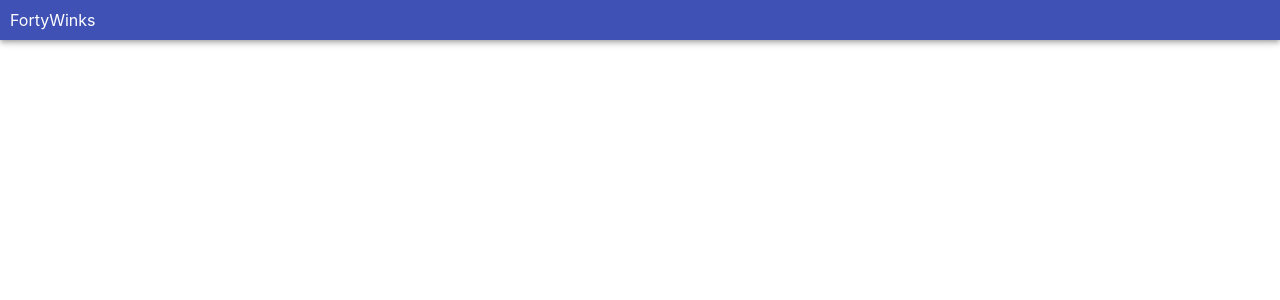
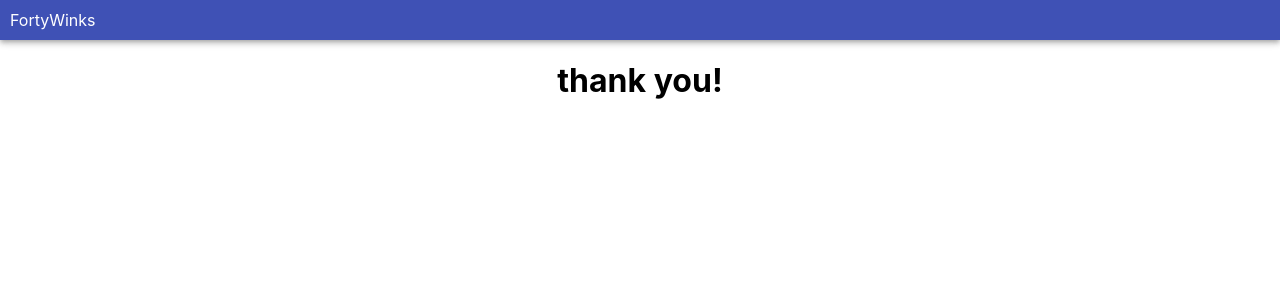
Before and after one commit to simon-norman/ui-forty-winks, a React (Create React App) app: page /thank-you in a window 1280 px wide. Shown: the top 300 px of the page. Built offline with nearby package versions, Linux system fonts and the light colour scheme.

Commit message:
added confirmation page component and tests

```diff
--- a/src/App.js
+++ b/src/App.js
@@ -4,6 +4,7 @@ import ShelterList from './ShelterList';
 import { BrowserRouter, Route, Switch } from 'react-router-dom';
 import NavBar from './NavBar';
 import PurchaseForm from './PurchaseForm.js';
+import Confirmation from './Confirmation.js'
 
 class App extends Component {
   render() {
@@ -15,6 +16,7 @@ class App extends Component {
             <Route exact path='/' component={ShelterList}/>
             <Route path='/shelters' component={ShelterList}/>
             <Route exact path='/vouchers' component={PurchaseForm}/>
+            <Route exact path='/thank-you' component={Confirmation}/>
           </Switch>
         </BrowserRouter>
       </div>
--- /dev/null
+++ b/src/Confirmation.js
@@ -0,0 +1,11 @@
+import React, { Component } from 'react';
+
+class Confirmation extends Component {
+  render() {
+    return(
+      <div><h1>thank you!</h1></div>
+    )
+  }
+}
+
+export default Confirmation;
```
Also changed, not shown: 1 other file (tests, documents, lock files or other folders).
